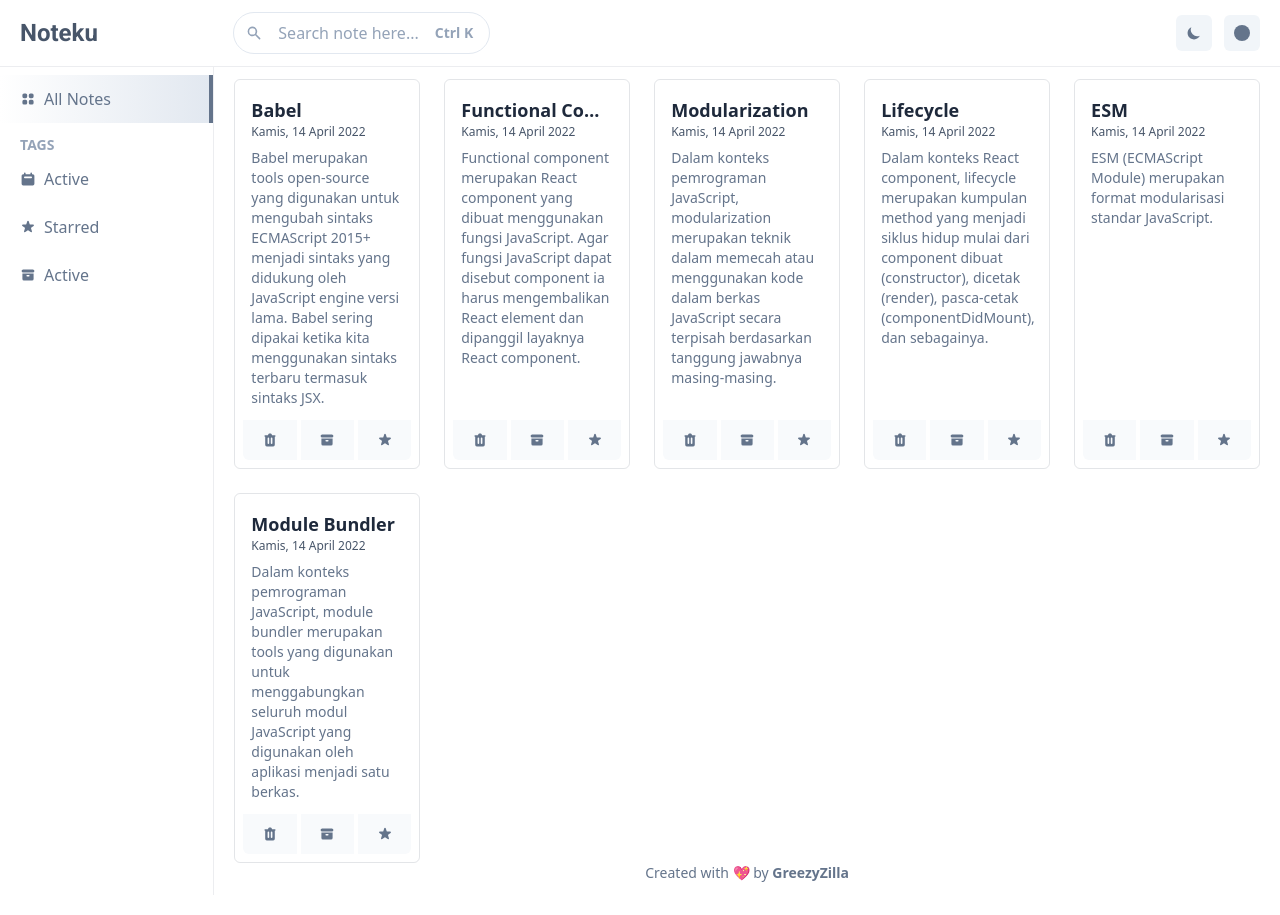
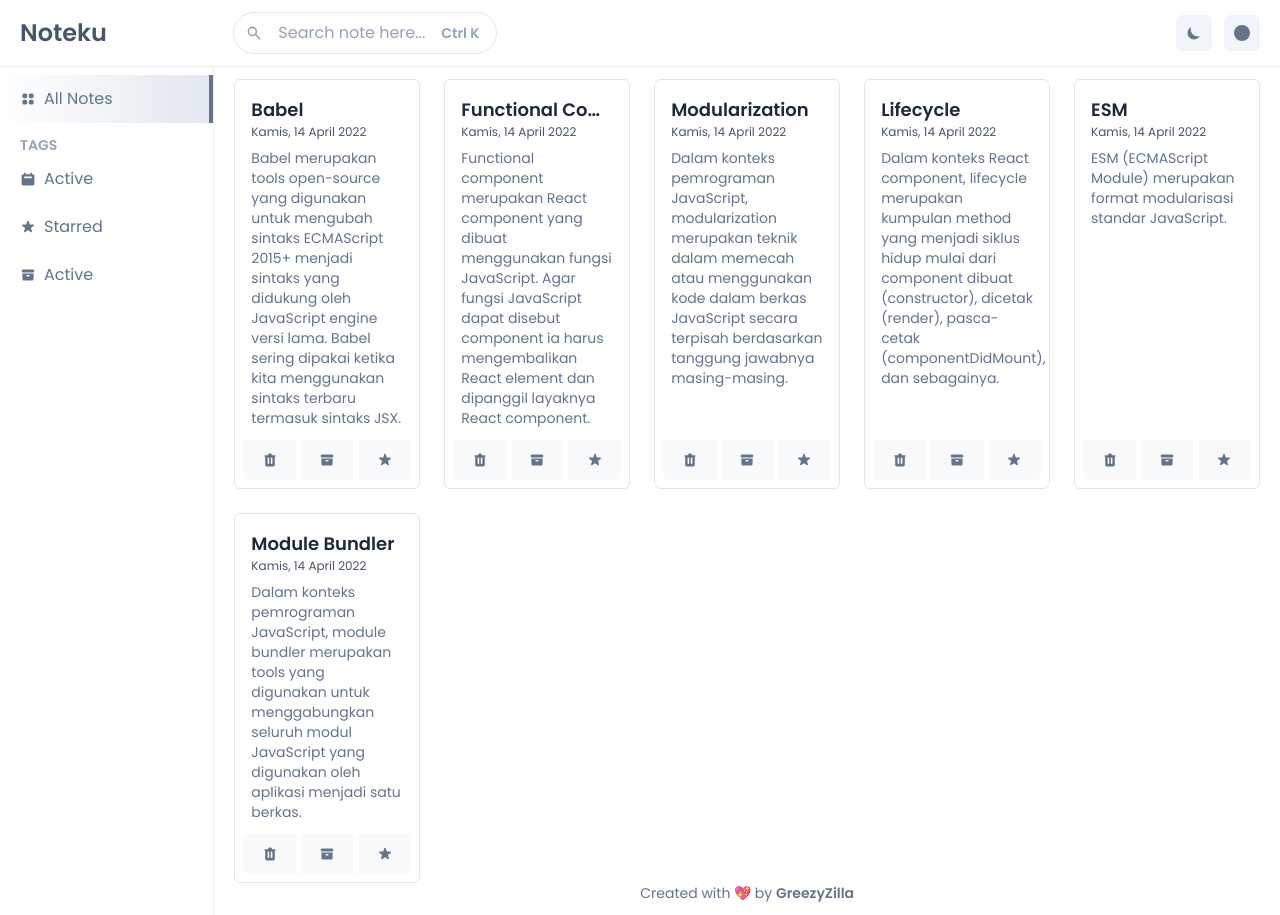
Before and after one commit to greezyzilla/noteku-ts, a React (Vite) app: page / in a window 1280 px wide. Built offline with nearby package versions, Linux system fonts and the light colour scheme.

Commit message:
style: :art: change font to poppins

```diff
--- a/index.html
+++ b/index.html
@@ -6,14 +6,14 @@
     <link rel="preconnect" href="https://fonts.googleapis.com" />
     <link rel="preconnect" href="https://fonts.gstatic.com" crossorigin />
     <link
-      href="https://fonts.googleapis.com/css2?family=Roboto:wght@100;300;400;500;700&display=swap"
+      href="https://fonts.googleapis.com/css2?family=Poppins:wght@100;200;300;400;500;600;700;800;900&display=swap"
       rel="stylesheet"
     />
     <meta name="viewport" content="width=device-width, initial-scale=1.0" />
-    <title>Vite App</title>
+    <title>Noteku</title>
   </head>
   <body>
-    <div id="root" class="font-sans"></div>
+    <div id="root" class="font-poppins"></div>
     <script type="module" src="/src/main.tsx"></script>
   </body>
 </html>
--- a/tailwind.config.js
+++ b/tailwind.config.js
@@ -9,7 +9,7 @@ module.exports = {
   theme: {
     extend: {
       fontFamily: {
-        roboto: ['Roboto', ...defaultTheme.fontFamily.sans],
+        poppins: ['Poppins', ...defaultTheme.fontFamily.sans],
       },
     },
   },
```
